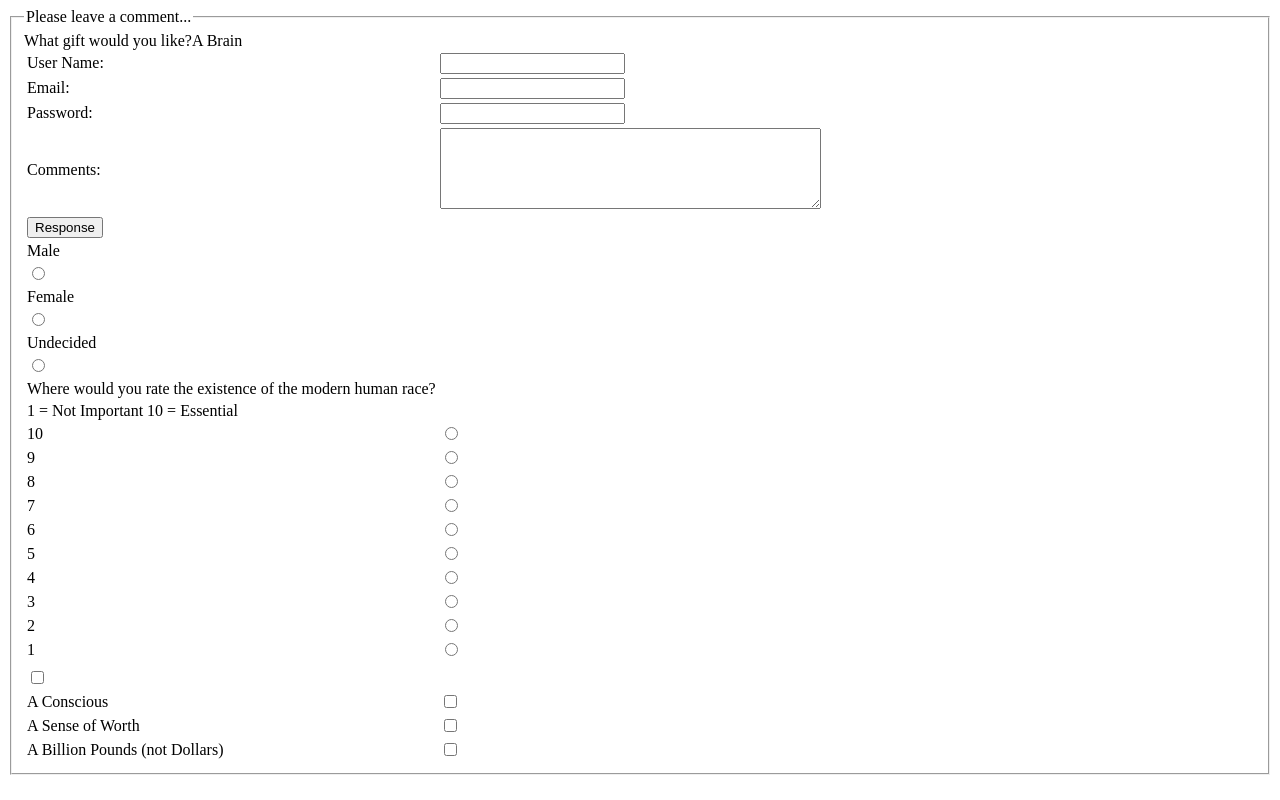
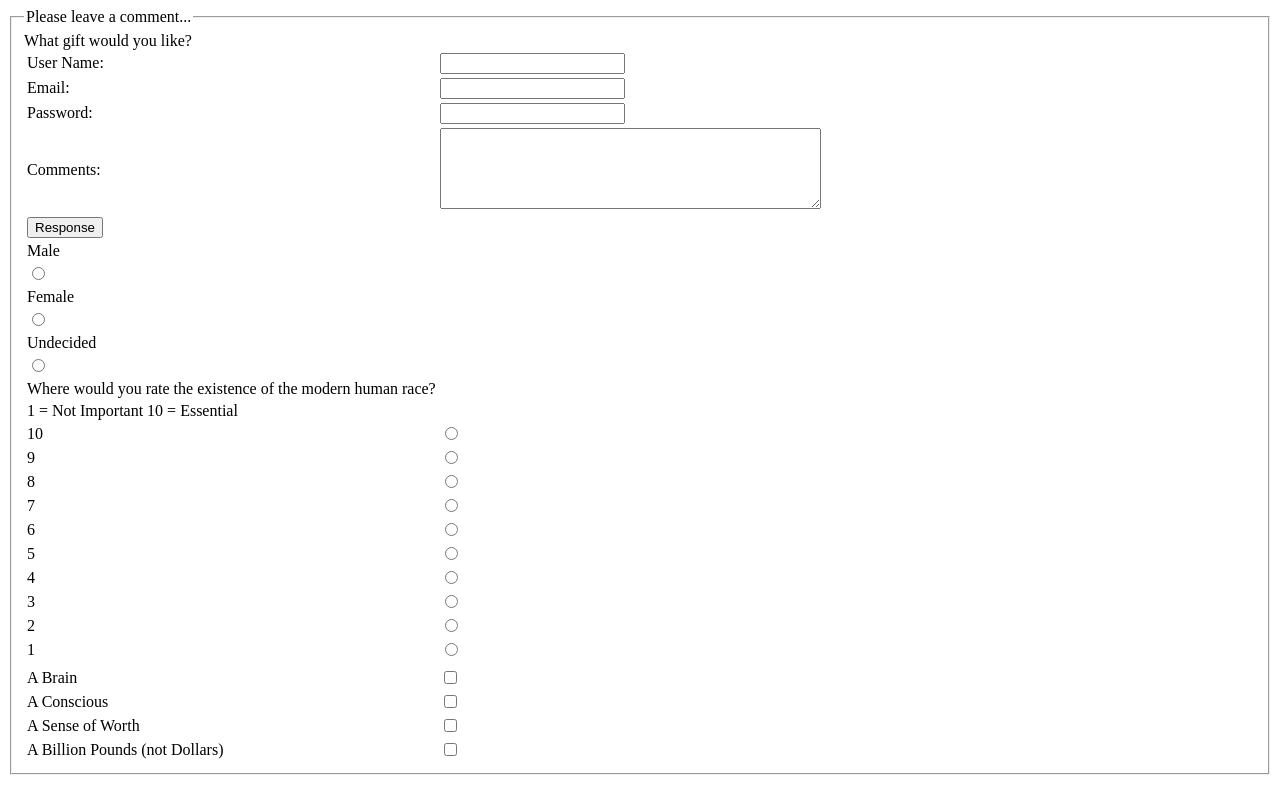
Before and after one commit to 3FGroupRGU/BDC, a plain HTML site: page Index.html in a window 1280 px wide. Drawn offline with Linux system fonts and the light colour scheme.

Commit message:
Test run version 1 forms

```diff
--- a/Index.html
+++ b/Index.html
@@ -87,7 +87,7 @@
                 <tr><label>What gift would you like?</label><td>
                 </tr>
                 <tr>
-                    <label>A Brain</label></td>
+                    <td><label>A Brain</label></td>
                     <td><input type="checkbox" name="gift" value="A Brain"</td>
                 </tr>
                 <tr>
```
